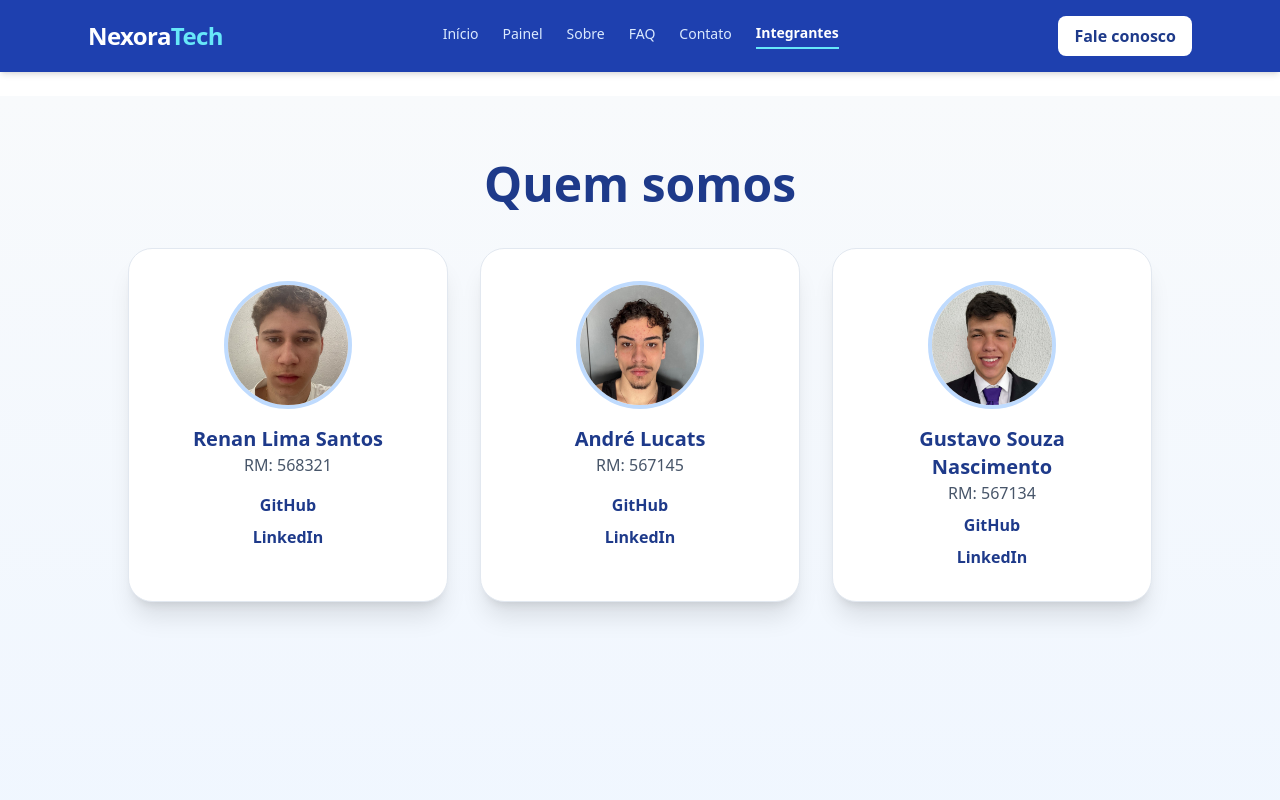
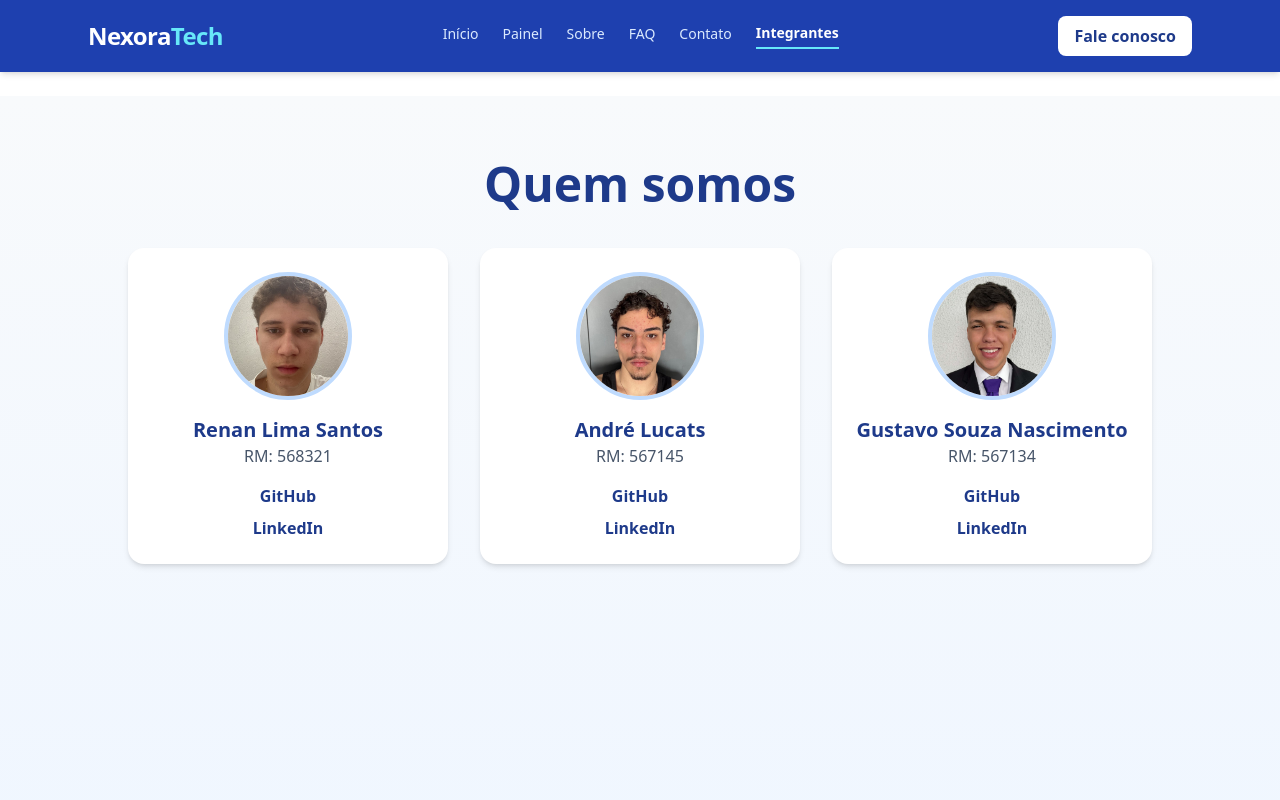
Before and after one commit to renanlima-hub/nexoratech, a React (Vite) app: page /integrantes in a window 1280 px wide. Shown: the top 800 px of the page. Built offline with nearby package versions, Linux system fonts and the light colour scheme.

Commit message:
style: adiciona efeito hover nos cards de integrantes

```diff
--- a/src/pages/Integrantes.tsx
+++ b/src/pages/Integrantes.tsx
@@ -11,7 +11,7 @@ export default function Integrantes() {
         </h1>
 
         <div className="grid grid-cols-1 md:grid-cols-3 gap-8">
-          <div className="bg-white border border-slate-200 rounded-3xl shadow-xl p-8 text-center">
+          <div className="bg-white rounded-2xl shadow-md p-6 text-center hover:shadow-xl hover:-translate-y-1 transition duration-300">
             <img
               src={renan}
               alt="Renan"
@@ -45,7 +45,7 @@ export default function Integrantes() {
             </div>
           </div>
 
-          <div className="bg-white border border-slate-200 rounded-3xl shadow-xl p-8 text-center">
+          <div className="bg-white rounded-2xl shadow-md p-6 text-center hover:shadow-xl hover:-translate-y-1 transition duration-300">
             <img
               src={andre}
               alt="André"
@@ -79,7 +79,7 @@ export default function Integrantes() {
             </div>
           </div>
 
-          <div className="bg-white border border-slate-200 rounded-3xl shadow-xl p-8 text-center">
+          <div className="bg-white rounded-2xl shadow-md p-6 text-center hover:shadow-xl hover:-translate-y-1 transition duration-300">
 
             <img
               src={gustavo}
@@ -90,7 +90,7 @@ export default function Integrantes() {
               Gustavo Souza Nascimento
             </h3>
 
-            <p className="text-slate-600 mb-2">RM: 567134</p>
+            <p className="text-slate-600 mb-4">RM: 567134</p>
 
             <div className="flex flex-col gap-2 items-center">
               <a
```
